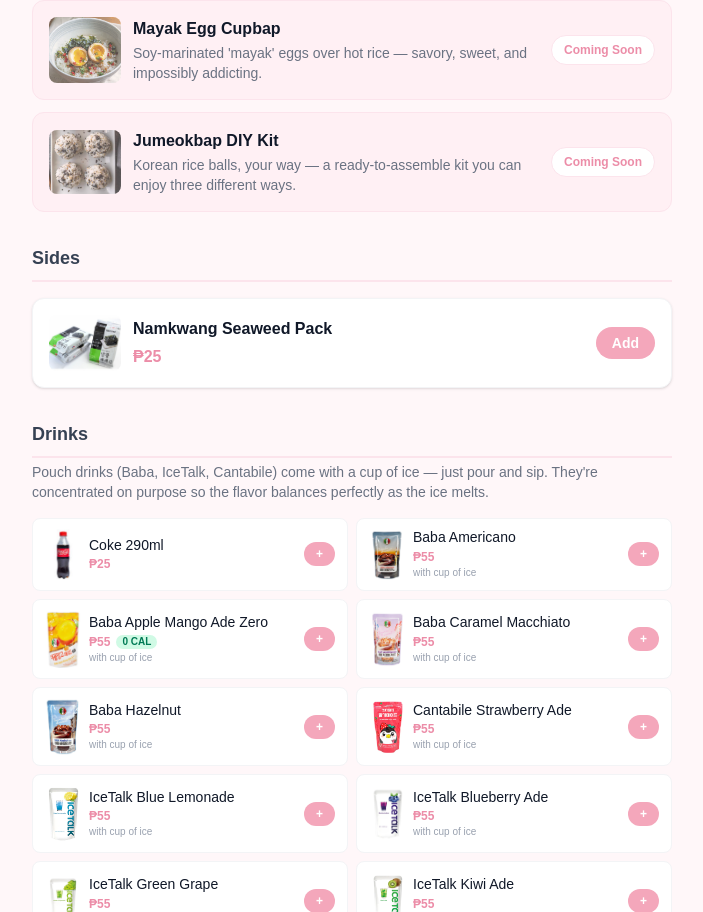
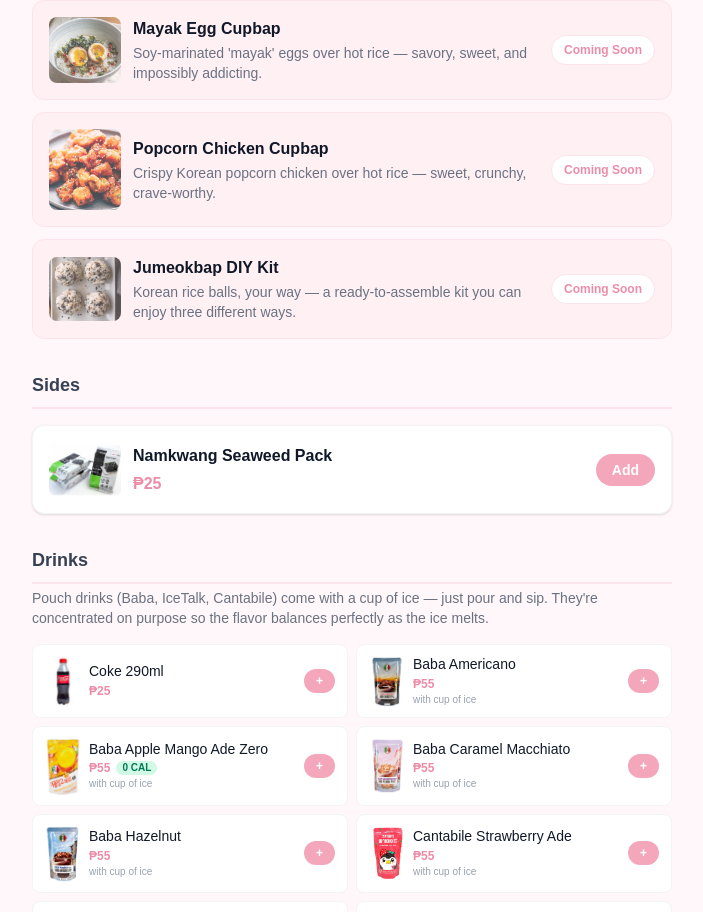
Before and after one commit to kfajardo-agsx/krave-menu, a Next.js app: page / in a window 1280 px wide. Shown: the part 1178-2090 px from the top of the page, without its empty margins (288-991 px from the left). Built offline with nearby package versions, Linux system fonts and the light colour scheme.

Commit message:
feat: add Popcorn Chicken Cupbap coming-soon entry
Slot a third teaser into Rice Meals between Mayak Egg Cupbap and
Jumeokbap DIY Kit, using the new popcorn chicken.png hero.

Co-Authored-By: Claude Opus 4.7 (1M context) <noreply@anthropic.com>

```diff
--- a/src/data/menu.ts
+++ b/src/data/menu.ts
@@ -300,6 +300,15 @@ export const menu: MenuCategory[] = [
         comingSoon: true,
       },
       {
+        id: "popcorn-chicken-cupbap",
+        name: "Popcorn Chicken Cupbap",
+        description:
+          "Crispy Korean popcorn chicken over hot rice — sweet, crunchy, crave-worthy.",
+        price: 0,
+        image: "/images/popcorn%20chicken.png",
+        comingSoon: true,
+      },
+      {
         id: "jumeokbap-diy-kit",
         name: "Jumeokbap DIY Kit",
         description:
```
Also changed, not shown: public/images/popcorn chicken.png (added).
